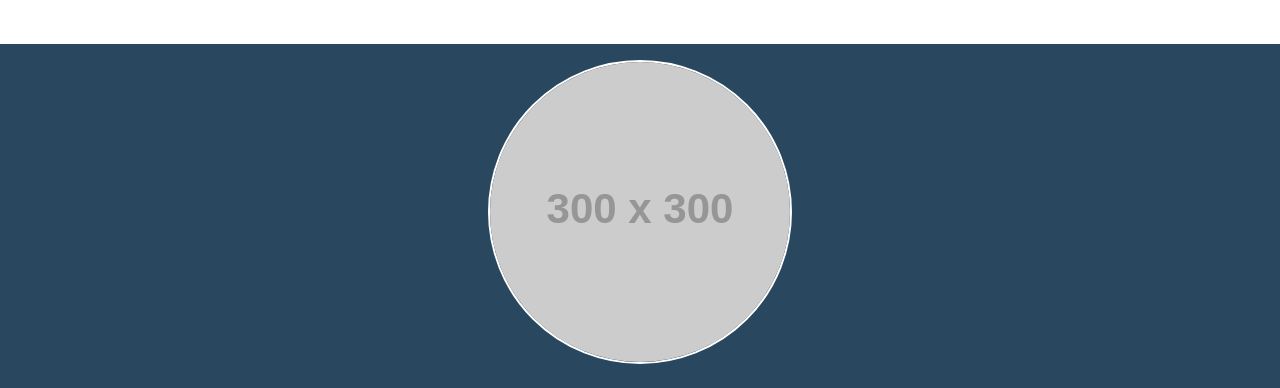
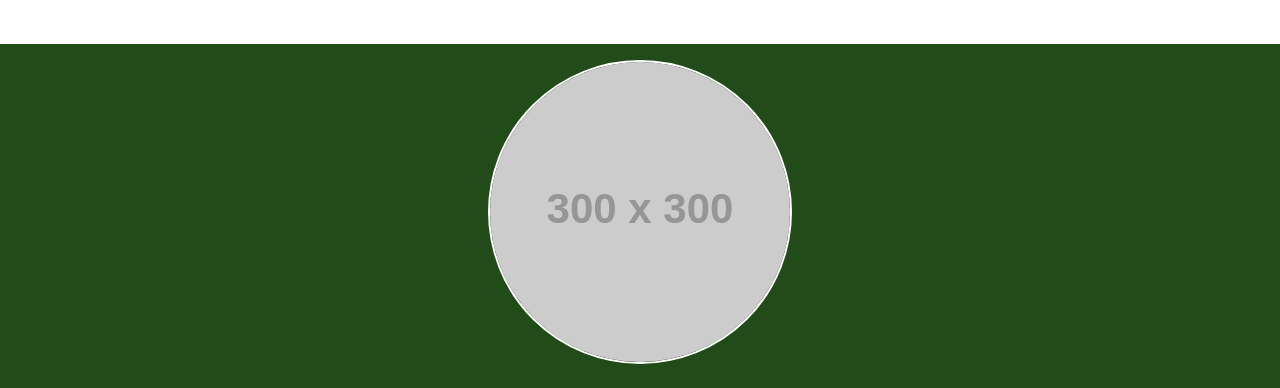
Before and after one commit to jamiebs45/about-me, a plain HTML site: page index.html in a window 1280 px wide. Shown: the part 106-494 px from the top of the page. Drawn offline with Linux system fonts and the light colour scheme; placeholder pictures from the web are drawn by us.

Commit message:
Change hero background color to green

```diff
--- a/styles.css
+++ b/styles.css
@@ -74,7 +74,7 @@ h1 {
 .hero {
   padding: 1em;
   max-width: 100%;
-  background-color: #294860;
+  background-color: #224B1A;
   color: white;
   text-align: center;
 }
```
